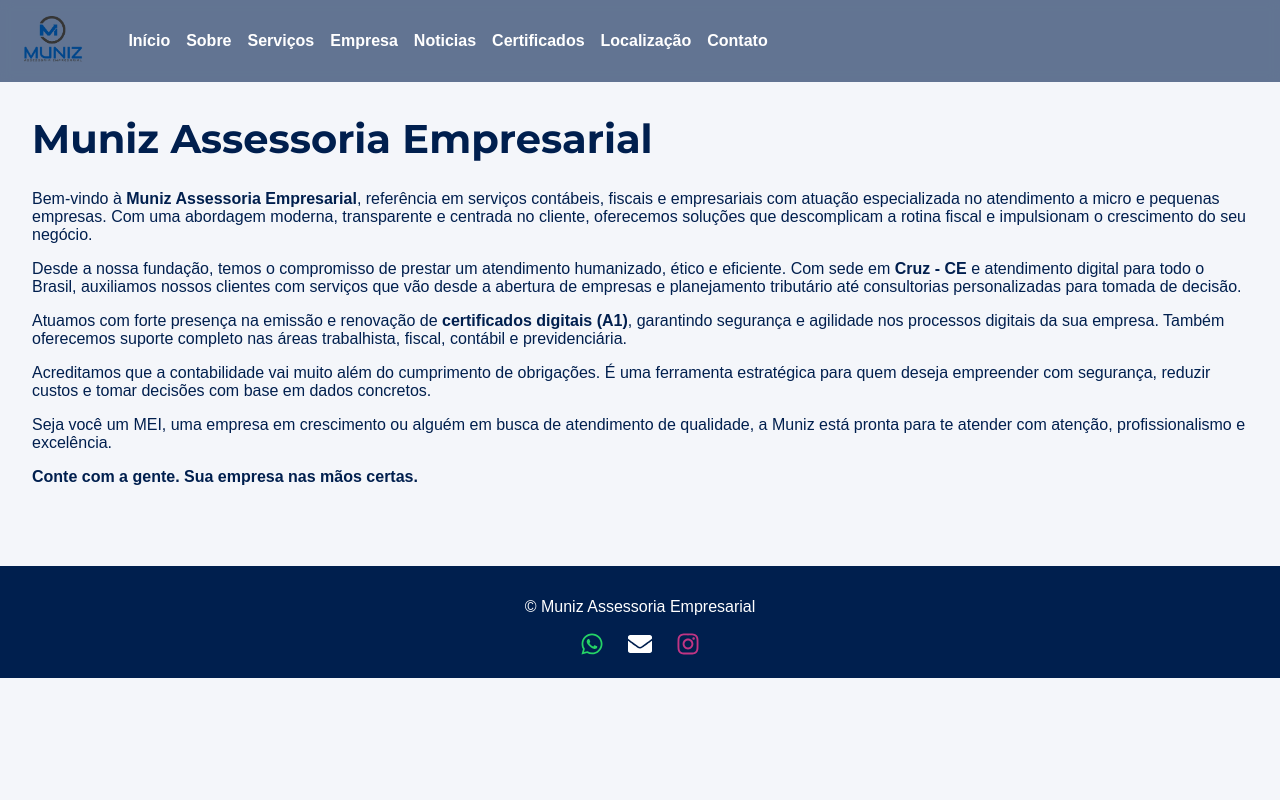
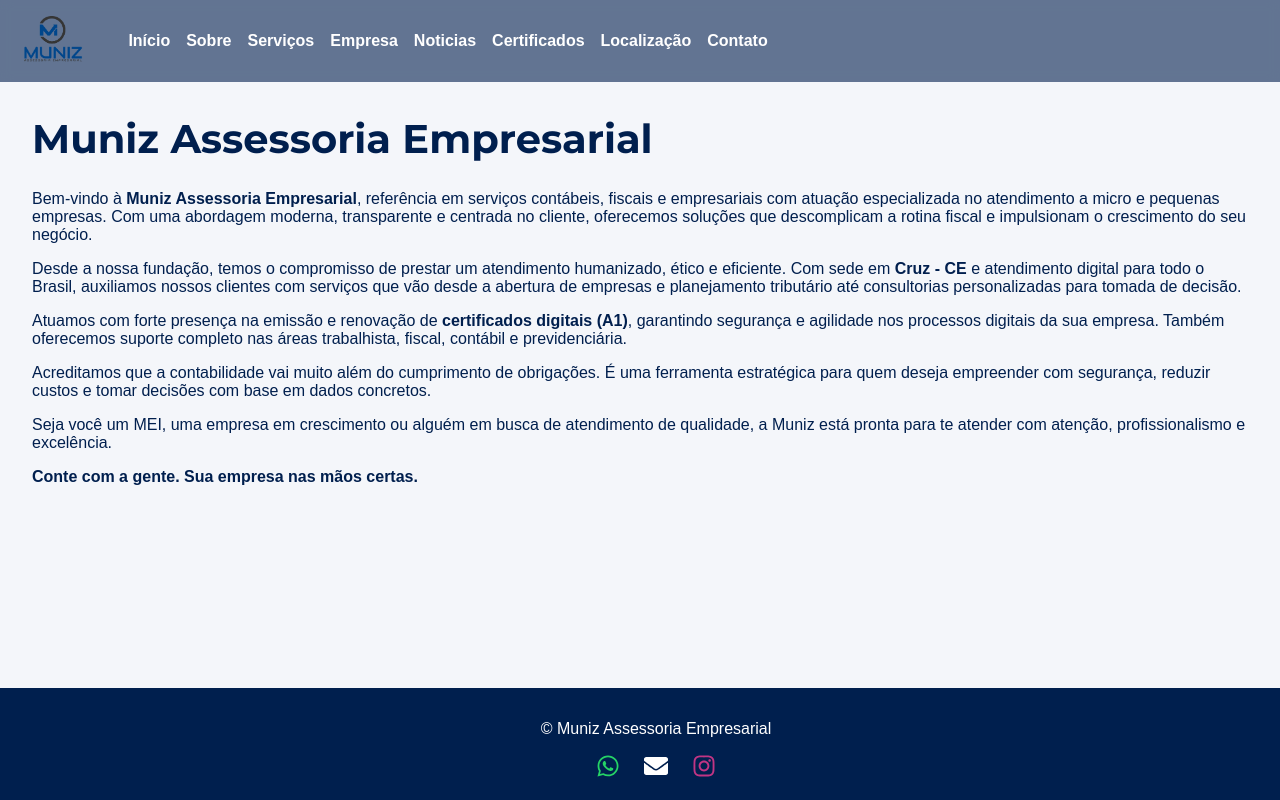
Before and after one commit to felaipes/desenvolvimento-web-2025.1, a React (Vite) app in the folder Projeto final Web/: page / in a window 1280 px wide. Built offline with nearby package versions, Linux system fonts and the light colour scheme.

Commit message:
Update App.jsx

```diff
--- a/Projeto final Web/src/App.jsx
+++ b/Projeto final Web/src/App.jsx
@@ -10,6 +10,8 @@ import Empresa from './pages/Empresa'
 import Localizacao from './pages/Localizacao'
 import Contato from './pages/Contato'
 import logo from './assets/logo.png'
+import './style.css'
+
 
 export default function App() {
   return (
@@ -22,7 +24,8 @@ export default function App() {
           gap: '1rem',
           color: 'white',
           backdropFilter: 'blur(6px)',
-          WebkitBackdropFilter: 'blur(6px)'
+          WebkitBackdropFilter: 'blur(6px)',
+          margin: '0px',
 }}>
 
         <img src={logo} alt="Logo Muniz" style={{ height: '50px' }} />
@@ -54,7 +57,11 @@ export default function App() {
   color: 'white',
   padding: '1rem',
   textAlign: 'center',
-  marginTop: '2rem'
+  marginTop: '2rem',
+  marginBottom: '0',
+  position: 'fixed',
+  bottom: '0',
+  width: '100%',
 }}>
   <p>© Muniz Assessoria Empresarial</p>
   <div style={{ display: 'flex', justifyContent: 'center', gap: '1.5rem', fontSize: '24px' }}>
```
